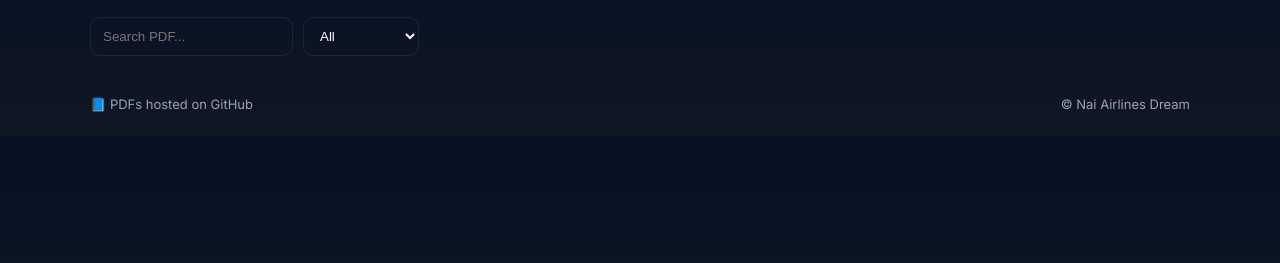
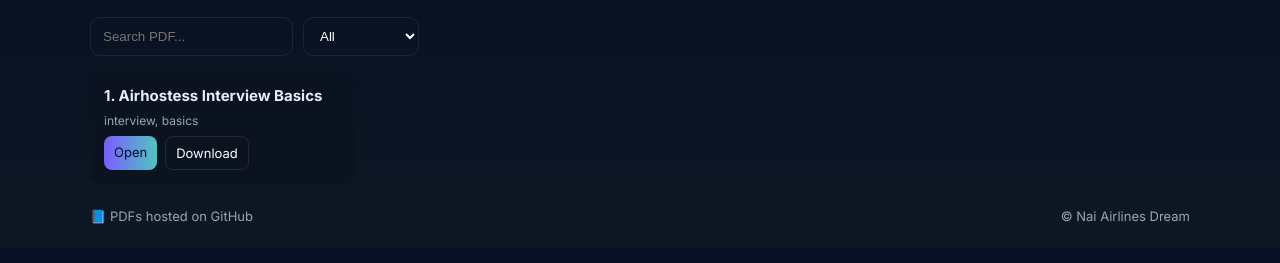
Before and after one commit to mayuresh24/AirlinesNila, a plain HTML site: page pdfs.html in a window 1280 px wide. Shown: the part 75-338 px from the top of the page. Drawn offline with Linux system fonts and the light colour scheme; no server answers.

Commit message:
Update pdfs.html

```diff
--- a/pdfs.html
+++ b/pdfs.html
@@ -134,7 +134,7 @@ footer{
 let pdfs = [];
 
 async function loadPDFs(){
-  const url = "https://raw.githubusercontent.com/USERNAME/REPO/main/resources.json";
+  const url = "https://raw.githubusercontent.com/mayuresh24/AirlinesNila/main/resources.json";
 
   const res = await fetch(url);
   const data = await res.json();
```
